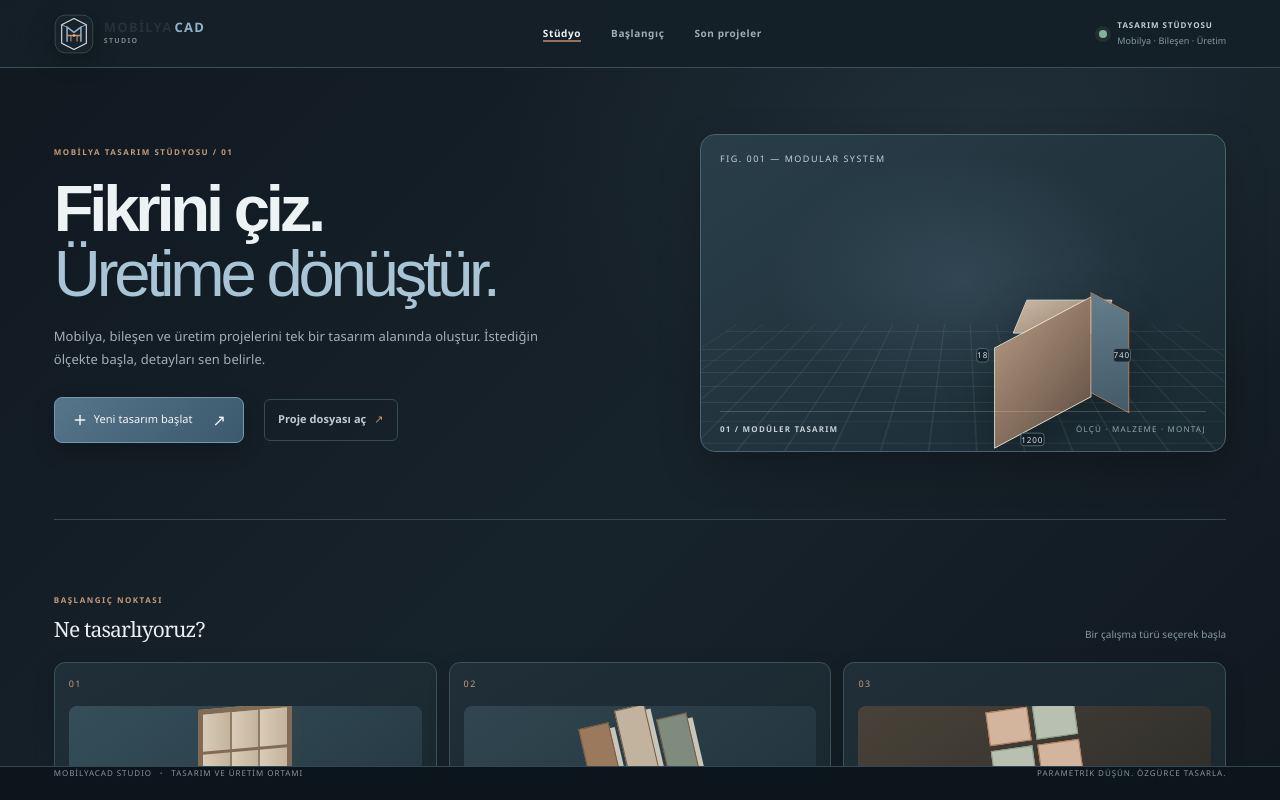
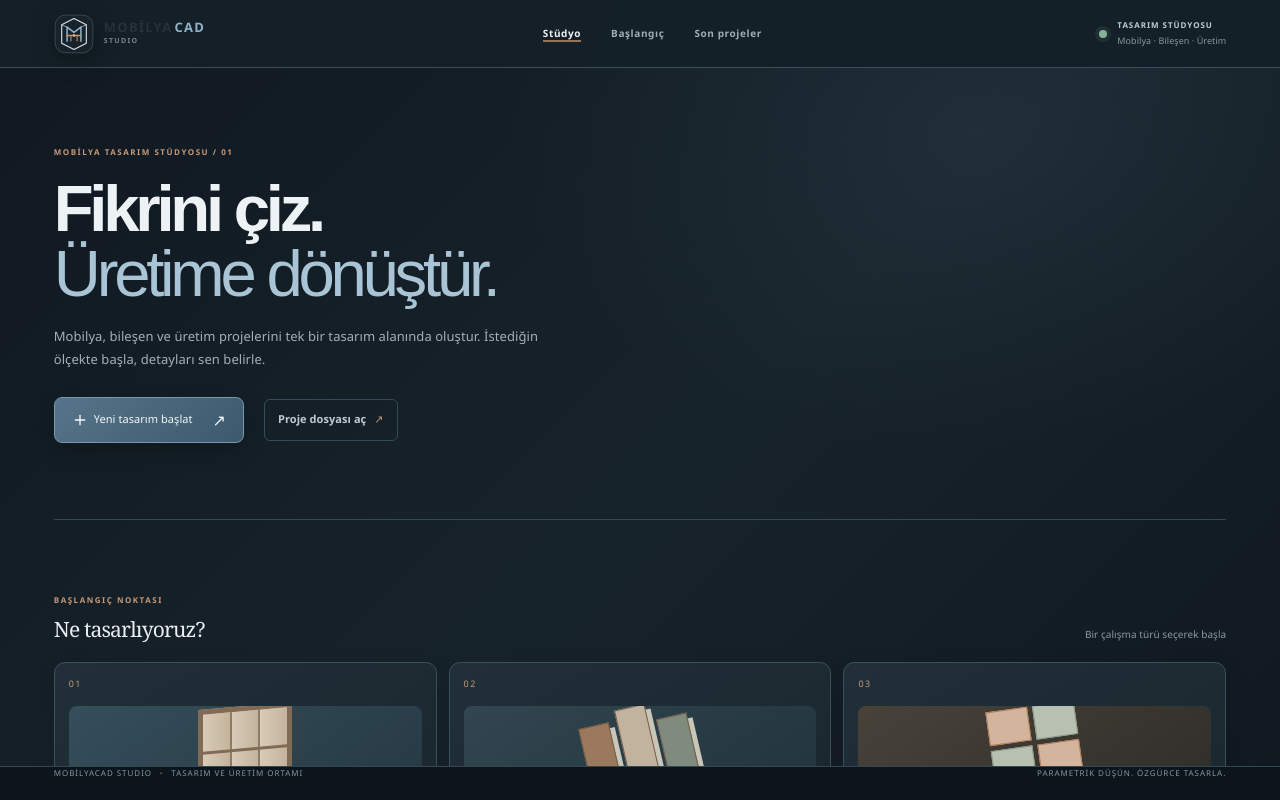
Before and after one commit to Taylan789/MobilyaCAD, a React (Vite) app in the folder frontend/: page / in a window 1280 px wide. Built offline with nearby package versions, Linux system fonts and the light colour scheme.

Commit message:
refine(ui): remove decorative entry placeholders

```diff
--- a/frontend/src/App.tsx
+++ b/frontend/src/App.tsx
@@ -1154,11 +1154,7 @@ function App() {
                   <input id="atelier-open-project" type="file" accept=".json,application/json" hidden onChange={(event) => { void loadProject(event).then((loaded) => { if (loaded) startWorkspace(); }); }} />
                 </div>
               </div>
-              <div className="atelier-feature-art" aria-label="Parametrik mobilya tasarım illüstrasyonu">
-                <div className="atelier-art-grid"></div><div className="atelier-art-index">FIG. 001 — MODULAR SYSTEM</div>
-                <div className="atelier-art-cube"><div className="atelier-cube-top"></div><div className="atelier-cube-front"></div><div className="atelier-cube-side"></div><span className="atelier-dim atelier-dim-x">1200</span><span className="atelier-dim atelier-dim-y">740</span><span className="atelier-dim atelier-dim-z">18</span></div>
-                <div className="atelier-art-caption"><b>01 / MODÜLER TASARIM</b><span>ÖLÇÜ · MALZEME · MONTAJ</span></div>
-              </div>
+
             </section>
             <section className="atelier-section atelier-start-section" id="templates">
               <div className="atelier-section-heading"><div><span className="atelier-eyebrow">BAŞLANGIÇ NOKTASI</span><h2>Ne tasarlıyoruz?</h2></div><span className="atelier-section-note">Bir çalışma türü seçerek başla</span></div>
@@ -1170,7 +1166,6 @@ function App() {
             </section>
             <section className="atelier-bottom-row">
               <div className="atelier-recent" id="recent"><div className="atelier-section-heading"><div><span className="atelier-eyebrow">ÇALIŞMALARIN</span><h2>Son projeler</h2></div><button onClick={() => startNewProject()}>Yeni proje ↗</button></div><button className="atelier-empty-project" onClick={() => startNewProject()}><span className="atelier-empty-plus">＋</span><span><b>İlk projen burada başlayacak</b><small>Yeni bir tasarım alanı oluştur ve çalışmaya başla.</small></span><span className="atelier-empty-arrow">→</span></button></div>
-              <aside className="atelier-tip"><span className="atelier-eyebrow">STÜDYO NOTU / 01</span><b>Önce geometri.<br/>Sonra üretim.</b><p>MobilyaCAD'de tasarladığın her parça, üretim verisinin bir parçası olarak yaşar.</p><span className="atelier-tip-mark">M / CAD</span></aside>
             </section>
           </main>
           <footer className="atelier-home-footer"><span>MOBİLYACAD STUDIO <b>·</b> TASARIM VE ÜRETİM ORTAMI</span><span>PARAMETRİK DÜŞÜN. ÖZGÜRCE TASARLA.</span></footer>
--- a/frontend/src/styles/cad-studio-refinement.css
+++ b/frontend/src/styles/cad-studio-refinement.css
@@ -824,3 +824,9 @@ button:focus-visible, input:focus-visible, select:focus-visible {
     transition-duration: .01ms !important;
   }
 }
+
+
+/* Keep the entry surface focused on real project actions, not decorative mock data. */
+.atelier-welcome { grid-template-columns: minmax(0, 1fr) !important; }
+.atelier-welcome-copy { max-width: 760px !important; }
+.atelier-bottom-row { grid-template-columns: minmax(0, 1fr) !important; }
```
